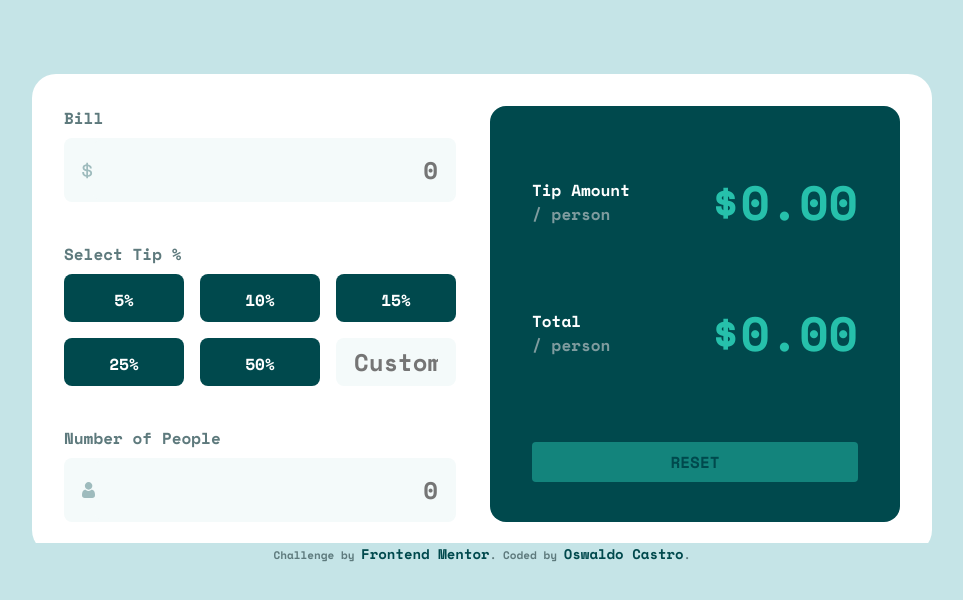
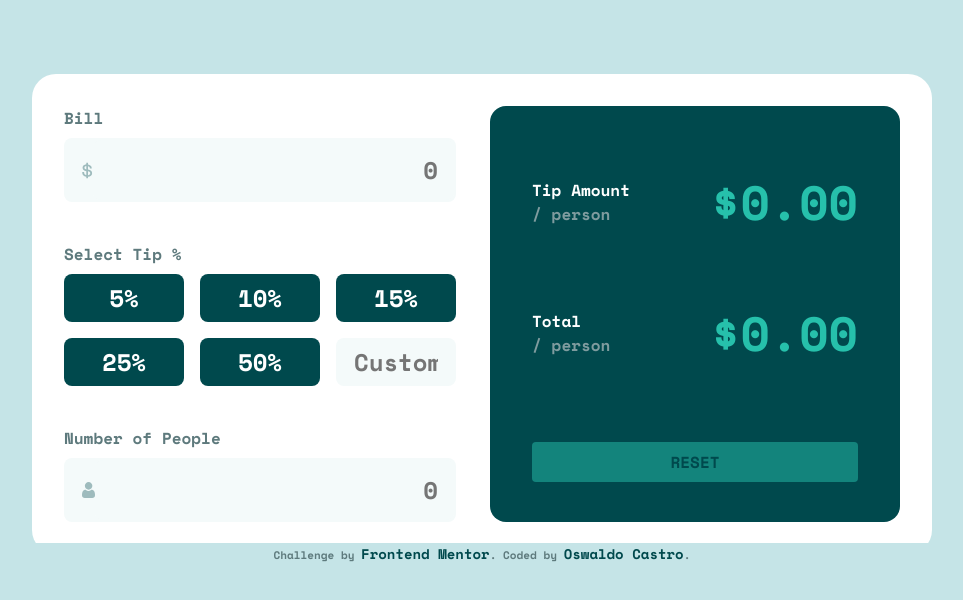
Before and after one commit to tufcoder/fem-tip-calculator-app, a plain HTML site: page index.html in a window 1536 px wide. Shown: the part 236-836 px from the top of the page, without its empty margins (286-1249 px from the left). Drawn offline with nearby package versions, Linux system fonts and the light colour scheme.

Commit message:
fix button tip sizes in desktop version

```diff
--- a/media.css
+++ b/media.css
@@ -26,6 +26,11 @@
         grid-template-columns: repeat(3, 7.5rem);
     }
 
+    .button-tip {
+        padding: 0;
+        font-size: 1.5rem;
+    }
+
     .resume-container {
         display: flex;
         flex-direction: column;
```
